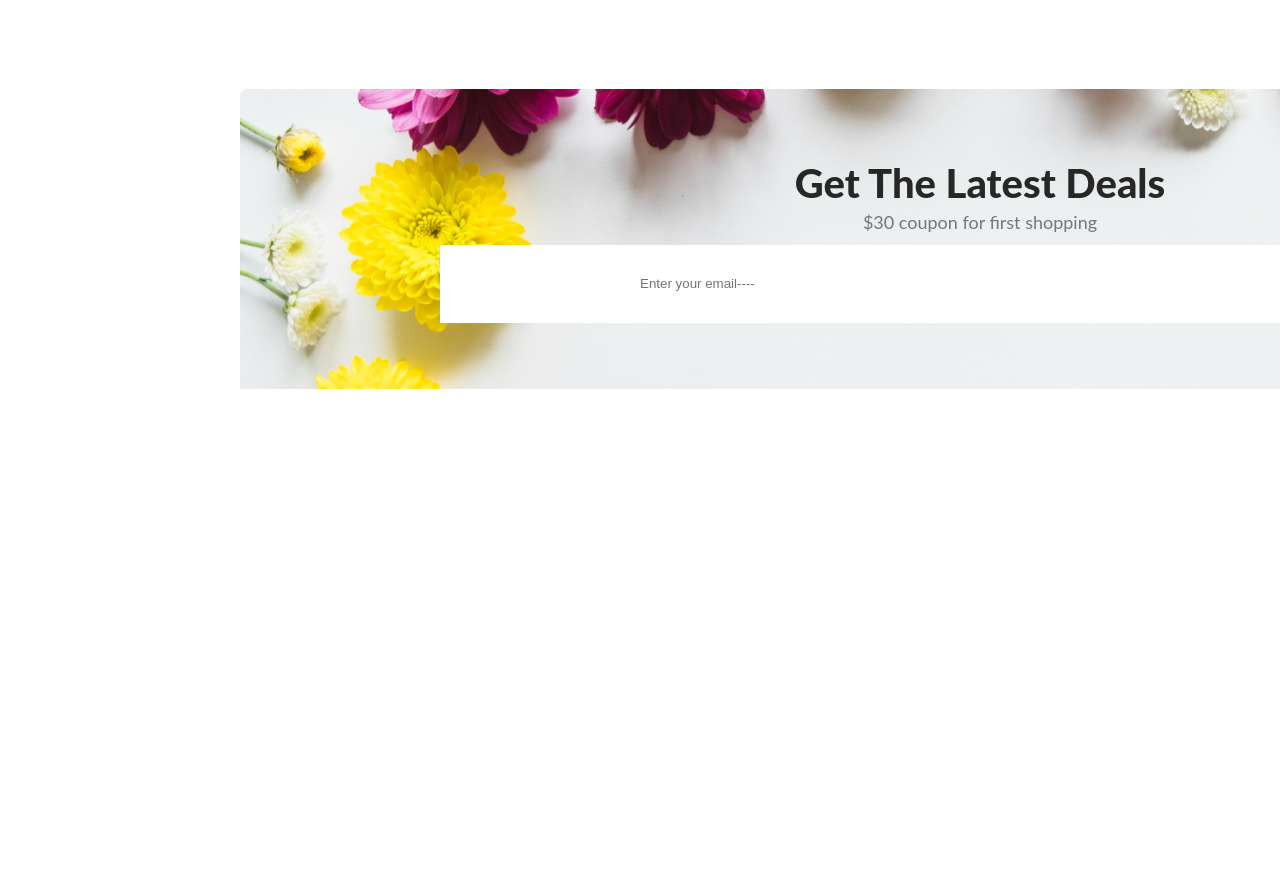
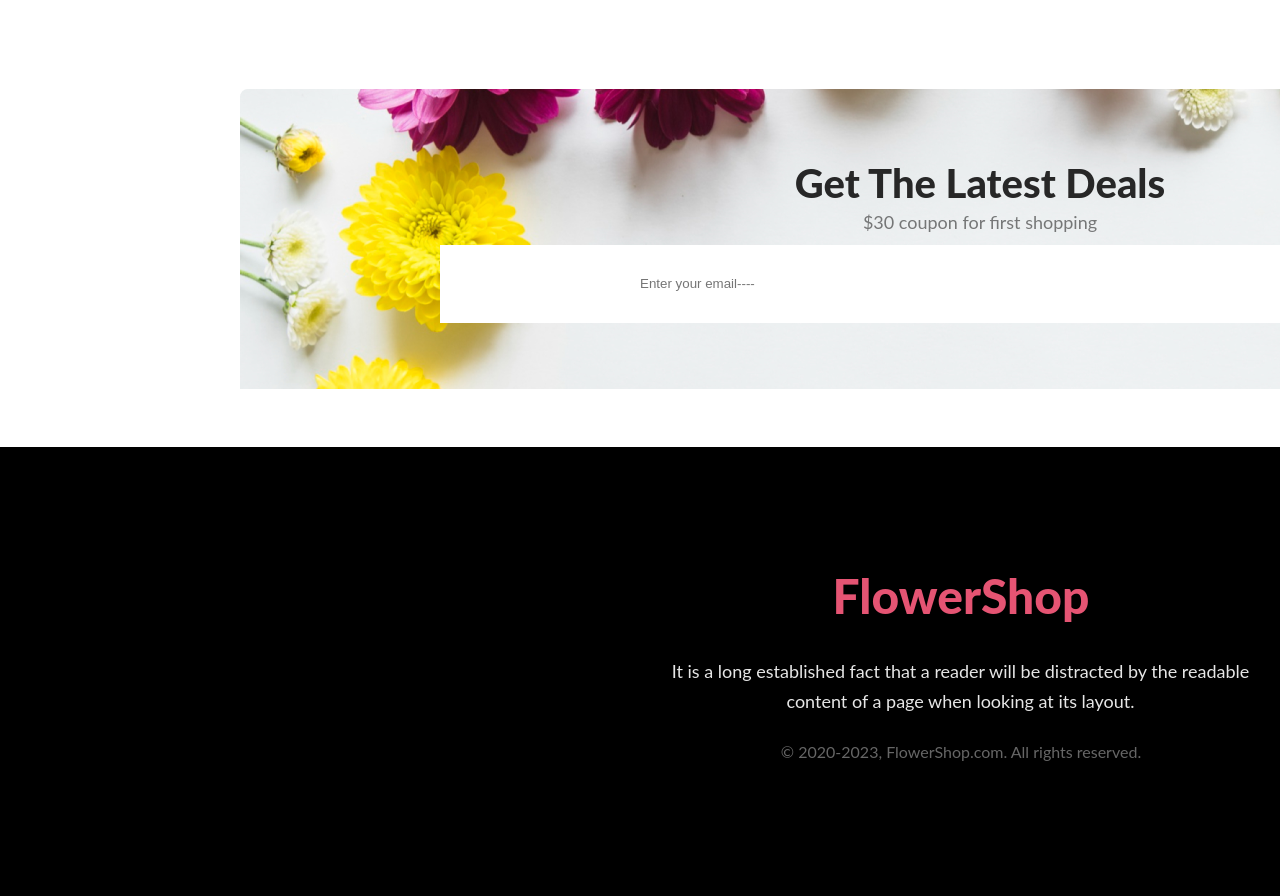
Before and after one commit to JibonMallick/Flower-assignment-1, a plain HTML site: page index.html in a window 1280 px wide. Shown: the part 3453-4349 px from the top of the page. Before the commit the page ends 3900 px from the top, so only its background shows below. Drawn offline with Linux system fonts and the light colour scheme.

Commit message:
last-page-add

```diff
--- a/index.html
+++ b/index.html
@@ -123,6 +123,14 @@
     </main>
     <footer>
 
+        <!---Last page-->
+        <div class="last-page">
+            <h1 class="lp-header">FlowerShop</h1>
+            <p class="lp-para">It is a long established fact that a reader will be distracted by the readable content of a page when looking at its layout.</p>
+            <h6 class="lp-copyright">&#169 2020-2023, FlowerShop.com. All rights reserved. </h6>
+
+        </div>
+
     </footer>
 
 </body>
--- a/style.css
+++ b/style.css
@@ -245,7 +245,7 @@
 .subscribe-bar {
     width: 1480px;
     height: 300px;
-    background-image: url("/Rectangle\ 9.png");
+    background-image: url("./Rectangle\ 9.png");
     background-repeat: no-repeat;
     margin: 100px 240px 100px 240px;
 
@@ -307,3 +307,54 @@
     font-size: large;
 
 }
+
+.last-page {
+    width: 1922px;
+    height: 449px;
+    background-color: black;
+}
+
+.last-page {
+    color: white;
+    align-items: center;
+    justify-content: center;
+}
+
+.lp-header {
+    color: #E55473;
+    font-family: Lato;
+    font-size: 48px;
+    font-style: normal;
+    font-weight: 800;
+    line-height: normal;
+    text-align: center;
+    padding-top: 120px;
+    padding-bottom: 32px;
+}
+
+.lp-para {
+    color: rgba(255, 255, 255, 0.90);
+    text-align: center;
+    font-family: Lato;
+    font-size: 18px;
+    font-style: normal;
+    font-weight: 400;
+    line-height: 30px;
+    display: flex;
+    width: 625px;
+    flex-direction: column;
+    justify-content: center;
+    padding-left: 648px;
+    padding-right: 648px;
+    padding-bottom: 26px;
+}
+
+.lp-copyright {
+    color: rgba(255, 255, 255, 0.40);
+    text-align: center;
+    font-family: Lato;
+    font-size: 16px;
+    font-style: normal;
+    font-weight: 400;
+    line-height: normal;
+}
```
